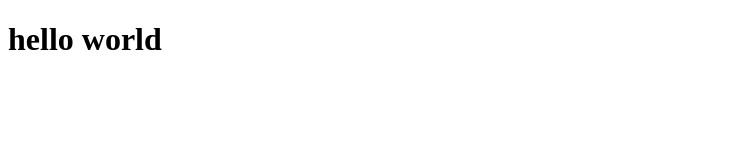
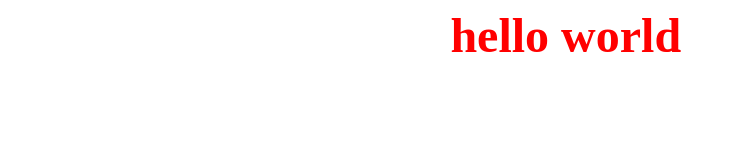
Before and after one commit to developer1jstechno/new-local, a plain HTML site: page index.html in a window 1280 px wide. Shown: the whole page, without its empty margins (0-735 px from the left). Drawn offline with Linux system fonts and the light colour scheme.

Commit message:
change css

```diff
--- a/index.html
+++ b/index.html
@@ -5,6 +5,7 @@
     <meta http-equiv="X-UA-Compatible" content="IE=edge">
     <meta name="viewport" content="width=device-width, initial-scale=1.0">
     <title>Document</title>
+    <link rel="stylesheet" href="style.css">
 </head>
 <body>
     <h1>hello world</h2>
--- a/style.css
+++ b/style.css
@@ -0,0 +1,6 @@
+h1{
+    color: red;
+    font-size: 3rem;
+    margin:auto;
+    width: 30%;
+}
```
